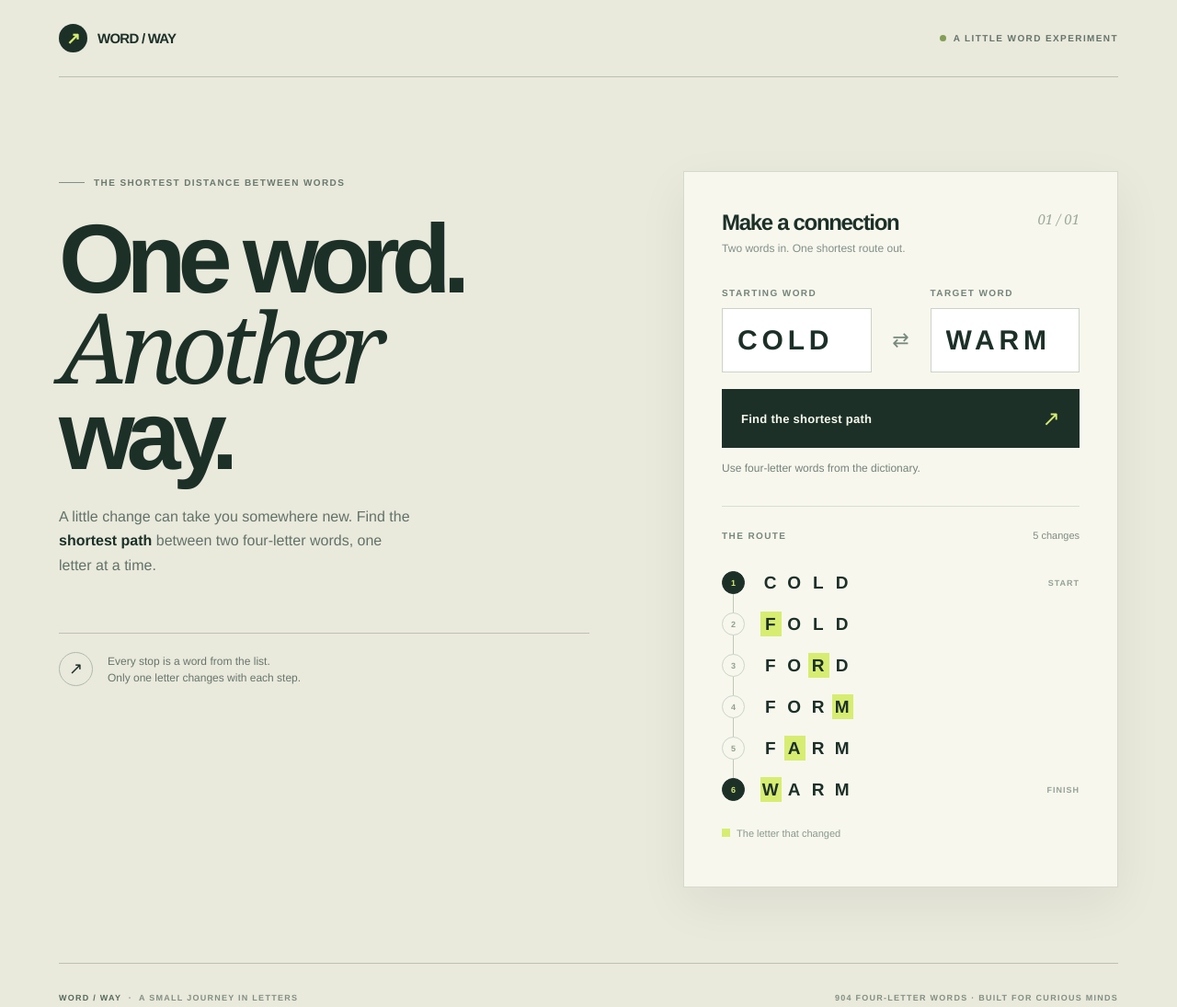
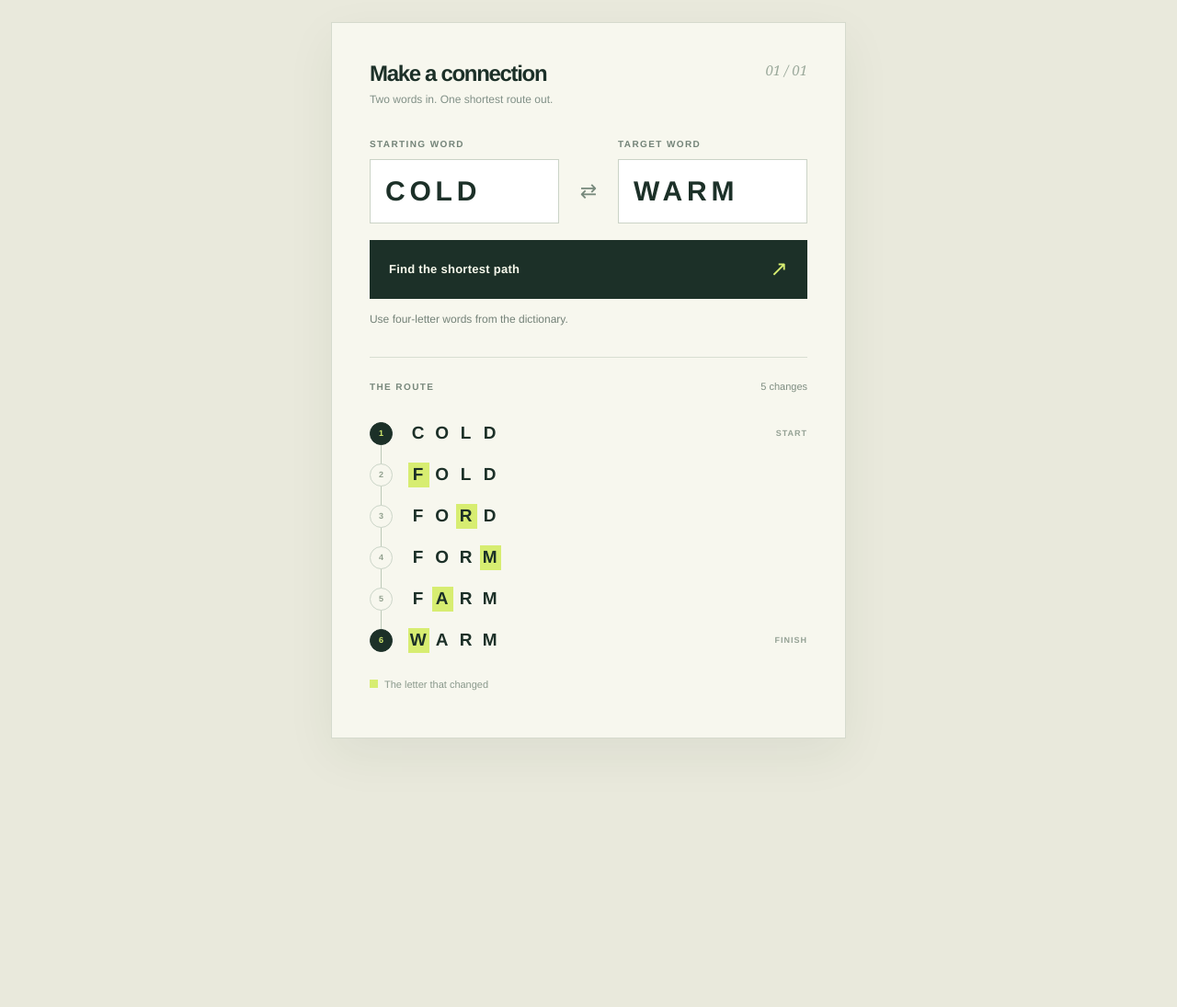
Before and after one commit to Casperrules/lunch_project, a plain HTML site: page index.html in a window 1280 px wide. Shown: the whole page at 92% size. After the commit the page ends 827 px from the top, so only its background shows below. Drawn offline with Linux system fonts and the light colour scheme.

Commit message:
clear the page

```diff
--- a/index.html
+++ b/index.html
@@ -12,8 +12,6 @@
       --paper: #f7f7ee;
       --ground: #e9e9dc;
       --lime: #d7ed71;
-      --muted: #718076;
-      --line: #cdd2c3;
     }
     * { box-sizing: border-box; }
     body {
@@ -29,46 +27,13 @@
       outline: 3px solid #e29b60;
       outline-offset: 3px;
     }
-    .page { max-width: 1540px; margin: auto; padding: 0 5%; }
-    .topbar {
-      min-height: 84px;
-      display: flex;
-      align-items: center;
-      justify-content: space-between;
-      gap: 20px;
-      border-bottom: 1px solid #b9c1b1;
-    }
-    .brand { display: flex; align-items: center; gap: 11px; font-size: 15px; font-weight: 800; letter-spacing: -.05em; }
-    .brand-mark {
-      display: grid; place-items: center; width: 31px; height: 31px;
-      background: var(--ink); color: var(--lime); border-radius: 50%; font-size: 18px;
-    }
-    .top-note, .eyebrow, .field-label, .result-label, .micro, .footer {
+    .field-label, .result-label {
       font-size: 10px; font-weight: 700; letter-spacing: .14em; text-transform: uppercase;
     }
-    .top-note { color: #64746a; }
-    .top-note span { display: inline-block; width: 7px; height: 7px; background: #849d55; border-radius: 50%; margin-right: 8px; }
-    .hero {
-      display: grid; grid-template-columns: minmax(0, 1fr) minmax(390px, .82fr);
-      gap: clamp(45px, 8vw, 130px); align-items: start;
-      padding: clamp(58px, 8vw, 116px) 0 82px;
-    }
-    .intro { padding-top: 7px; }
-    .eyebrow { display: flex; align-items: center; gap: 10px; color: #68796d; }
-    .eyebrow::before { content: ""; width: 28px; height: 1px; background: #829083; }
-    h1 { font-size: clamp(65px, 8.3vw, 130px); line-height: .88; letter-spacing: -.085em; margin: 31px 0 28px; font-weight: 700; }
-    h1 em { font-family: Georgia, serif; font-weight: 400; letter-spacing: -.075em; }
-    .intro-copy { max-width: 390px; color: #627268; font-size: 16px; line-height: 1.65; margin: 0; }
-    .intro-copy strong { color: var(--ink); font-weight: 600; }
-    .how {
-      margin-top: 60px; padding-top: 20px; border-top: 1px solid #bac3b4;
-      display: flex; align-items: center; gap: 16px; color: #66766b;
-      font-size: 12px; line-height: 1.5;
-    }
-    .how-icon { flex: 0 0 37px; width: 37px; height: 37px; border: 1px solid #aebbad; border-radius: 50%; display: grid; place-items: center; font-size: 18px; color: var(--ink); }
-    .workbench { background: var(--paper); border: 1px solid #d5dacd; padding: clamp(25px, 3.2vw, 48px); box-shadow: 0 18px 50px #263b2410; }
+    .page { min-height: 100vh; display: flex; padding: 24px; }
+    .workbench { width: min(100%, 560px); margin: auto; background: var(--paper); border: 1px solid #d5dacd; padding: clamp(25px, 3.2vw, 48px); box-shadow: 0 18px 50px #263b2410; }
     .card-heading { display: flex; justify-content: space-between; gap: 15px; align-items: start; margin-bottom: 36px; }
-    .card-heading h2 { font-size: 24px; letter-spacing: -.055em; margin: 0 0 7px; }
+    .card-heading h1 { font-size: 24px; letter-spacing: -.055em; margin: 0 0 7px; }
     .card-heading p { color: #819087; font-size: 12px; margin: 0; }
     .card-index { color: #9ba99b; font-family: Georgia, serif; font-style: italic; font-size: 15px; }
     .inputs { display: grid; grid-template-columns: 1fr 44px 1fr; gap: 10px; align-items: end; }
@@ -114,30 +79,17 @@
     .step-tag { margin-left: auto; color: #94a194; font-size: 9px; letter-spacing: .11em; text-transform: uppercase; font-weight: 700; }
     .legend { margin-top: 19px; color: #8a998c; font-size: 11px; }
     .legend::before { content: ""; display: inline-block; width: 9px; height: 9px; background: var(--lime); margin-right: 7px; }
-    .footer {
-      min-height: 75px; border-top: 1px solid #bac3b4; display: flex; justify-content: space-between;
-      align-items: center; gap: 15px; color: #819083; font-size: 9px; line-height: 1.6;
-    }
-    .footer strong { color: #53695a; }
     @media (max-width: 760px) {
-      .page { padding: 0 22px; }
-      .topbar { min-height: 68px; }
-      .top-note { font-size: 9px; }
-      .hero { display: block; padding: 54px 0 48px; }
-      h1 { font-size: clamp(68px, 15vw, 100px); margin: 25px 0 24px; }
-      .intro-copy { font-size: 15px; }
-      .how { margin: 28px 0 36px; padding-top: 16px; }
+      .page { padding: 22px; }
       .workbench { padding: 26px 22px; }
       .card-heading { margin-bottom: 27px; }
-      .footer { min-height: 68px; }
     }
     @media (max-width: 370px) {
-      .page { padding: 0 16px; }
+      .page { padding: 16px; }
       .workbench { padding: 23px 16px; }
       .inputs { grid-template-columns: minmax(0, 1fr) 32px minmax(0, 1fr); gap: 5px; }
       .swap { width: 32px; }
       .word-input { padding: 0 9px; font-size: 21px; }
-      .top-note { letter-spacing: .08em; }
     }
     @media (prefers-reduced-motion: no-preference) {
       .workbench { animation: arrive .5s ease-out both; }
@@ -146,23 +98,10 @@
   </style>
 </head>
 <body>
-  <div class="page">
-    <header class="topbar">
-      <div class="brand"><span class="brand-mark" aria-hidden="true">↗</span> WORD / WAY</div>
-      <div class="top-note"><span></span>A little word experiment</div>
-    </header>
-
-    <main class="hero">
-      <section class="intro" aria-labelledby="page-title">
-        <div class="eyebrow">The shortest distance between words</div>
-        <h1 id="page-title">One word.<br><em>Another</em><br>way.</h1>
-        <p class="intro-copy">A little change can take you somewhere new. Find the <strong>shortest path</strong> between two four-letter words, one letter at a time.</p>
-        <div class="how"><span class="how-icon" aria-hidden="true">↗</span><span>Every stop is a word from the list.<br>Only one letter changes with each step.</span></div>
-      </section>
-
+  <main class="page">
       <section class="workbench" aria-labelledby="finder-title">
         <div class="card-heading">
-          <div><h2 id="finder-title">Make a connection</h2><p>Two words in. One shortest route out.</p></div>
+          <div><h1 id="finder-title">Make a connection</h1><p>Two words in. One shortest route out.</p></div>
           <span class="card-index">01 / 01</span>
         </div>
         <form id="finder" novalidate>
@@ -179,9 +118,7 @@
           <div id="result"><p class="empty">Your word journey will appear here.</p></div>
         </div>
       </section>
-    </main>
-    <footer class="footer"><span><strong>WORD / WAY</strong> &nbsp;·&nbsp; A small journey in letters</span><span id="dictionary-count"></span></footer>
-  </div>
+  </main>
   <script>
     const dictionary = [
       "able", "acid", "aged", "ally", "also", "area", "army", "atom", "babe", "baby", "back",
@@ -357,7 +294,6 @@
     const note = document.getElementById("form-note");
     const result = document.getElementById("result");
     const count = document.getElementById("result-count");
-    document.getElementById("dictionary-count").textContent = `${words.size} four-letter words · built for curious minds`;
 
     function resetResult() {
       count.textContent = "";
```
